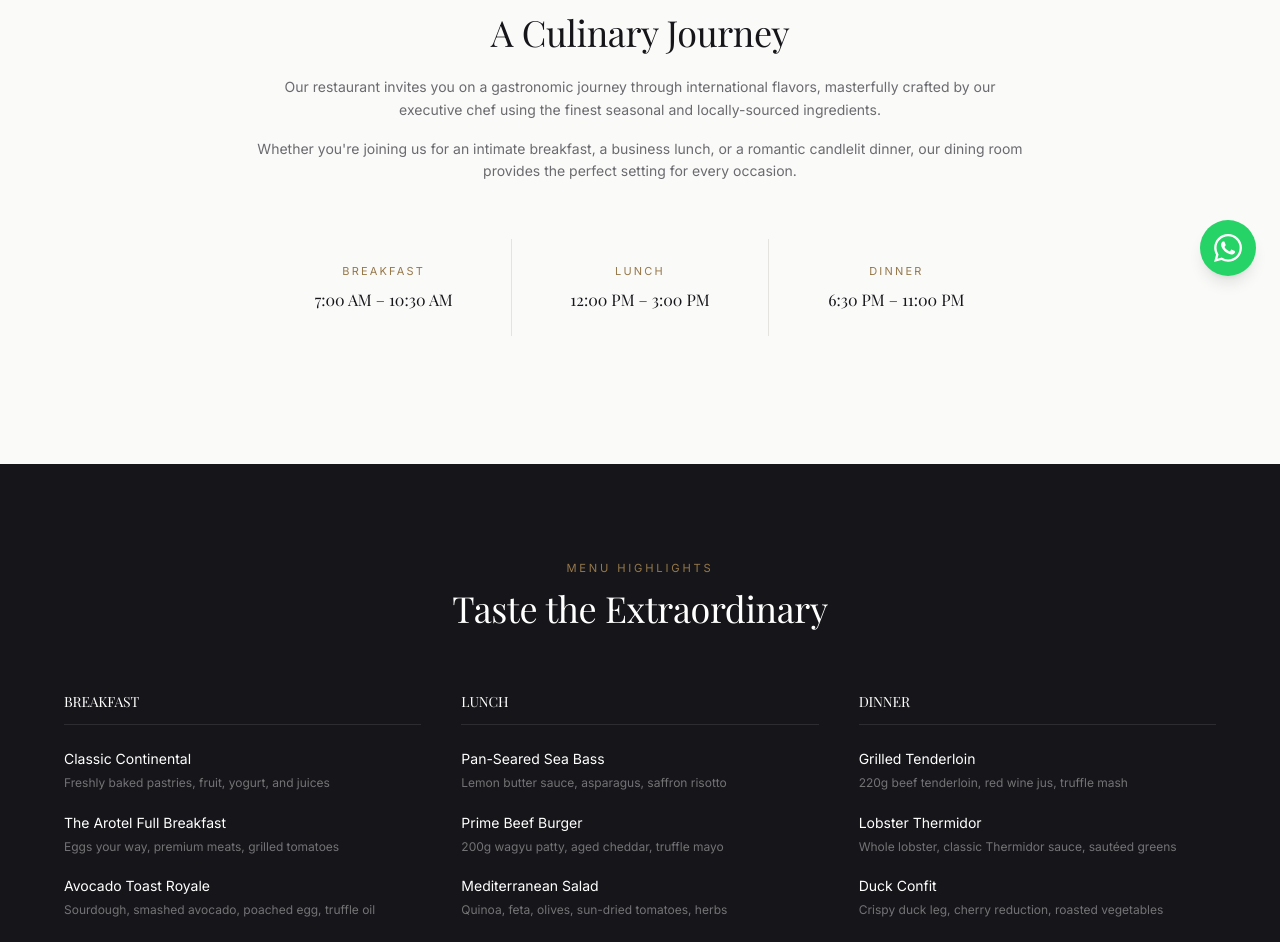
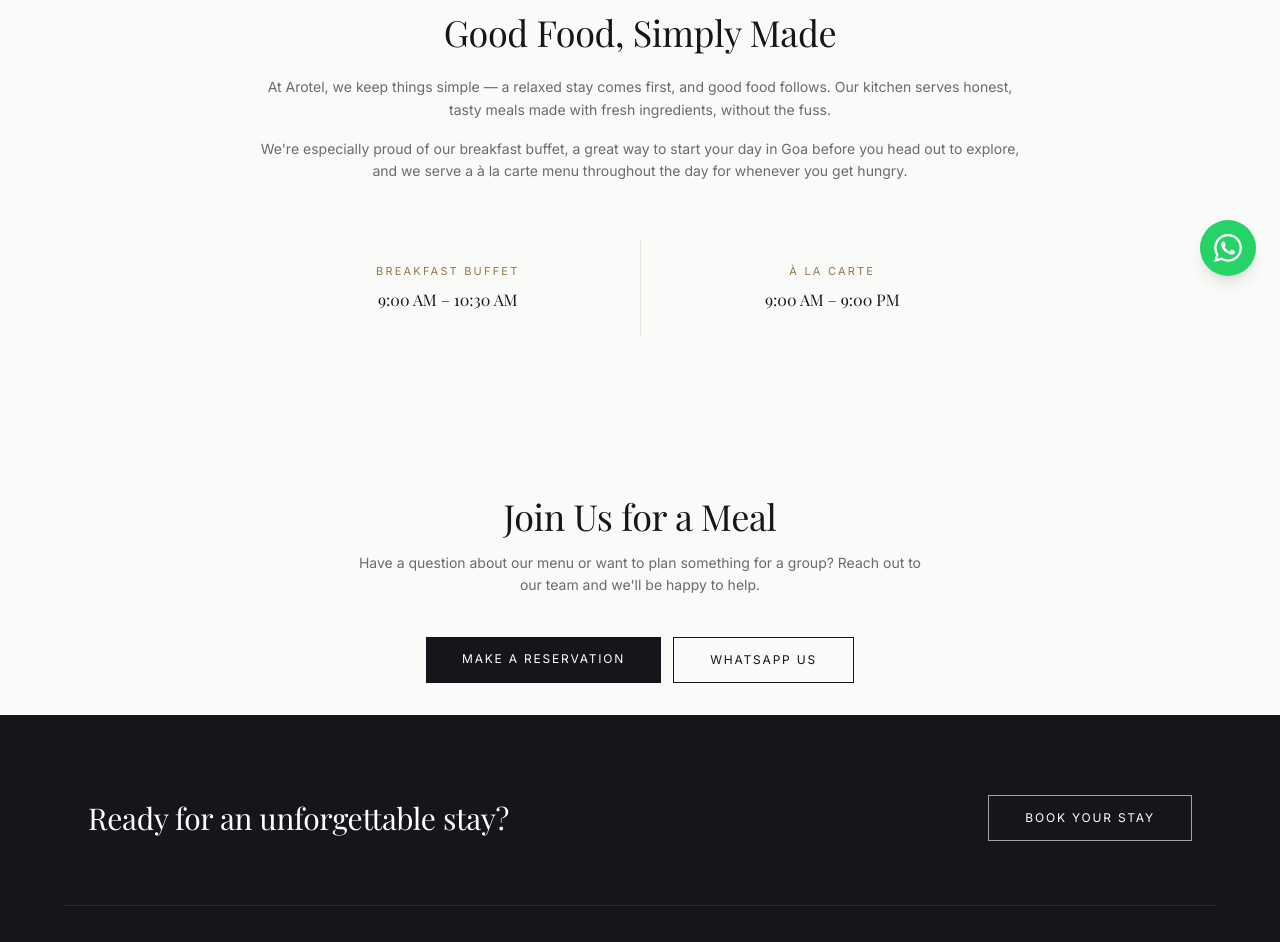
Before and after one commit to heis-en-berg/arotel, a Next.js app in the folder arotel-website/: page /restaurant in a window 1280 px wide. Shown: the part 500-1442 px from the top of the page. Built offline with nearby package versions, Linux system fonts and the light colour scheme; a web font is replaced by a local one.

Commit message:
Updated room description

```diff
--- a/arotel-website/src/app/restaurant/page.js
+++ b/arotel-website/src/app/restaurant/page.js
@@ -7,27 +7,6 @@ export const metadata = {
   title: "Restaurant | Arotel",
   description:
     "Dine at Arotel's award-winning restaurant. Fine dining with international and local cuisine by our executive chef.",
-};
-
-const menuHighlights = {
-  Breakfast: [
-    { name: "Classic Continental", desc: "Freshly baked pastries, fruit, yogurt, and juices" },
-    { name: "The Arotel Full Breakfast", desc: "Eggs your way, premium meats, grilled tomatoes" },
-    { name: "Avocado Toast Royale", desc: "Sourdough, smashed avocado, poached egg, truffle oil" },
-    { name: "Açaí Power Bowl", desc: "Organic açaí, granola, seasonal berries, honey" },
-  ],
-  Lunch: [
-    { name: "Pan-Seared Sea Bass", desc: "Lemon butter sauce, asparagus, saffron risotto" },
-    { name: "Prime Beef Burger", desc: "200g wagyu patty, aged cheddar, truffle mayo" },
-    { name: "Mediterranean Salad", desc: "Quinoa, feta, olives, sun-dried tomatoes, herbs" },
-    { name: "Pasta del Giorno", desc: "Chef's daily pasta creation with seasonal ingredients" },
-  ],
-  Dinner: [
-    { name: "Grilled Tenderloin", desc: "220g beef tenderloin, red wine jus, truffle mash" },
-    { name: "Lobster Thermidor", desc: "Whole lobster, classic Thermidor sauce, sautéed greens" },
-    { name: "Duck Confit", desc: "Crispy duck leg, cherry reduction, roasted vegetables" },
-    { name: "Vegetarian Tasting", desc: "A curated 4-course vegetarian experience" },
-  ],
 };
 
 export default function RestaurantPage() {
@@ -47,7 +26,7 @@ export default function RestaurantPage() {
         <div className="absolute inset-0 bg-black/60" />
         <div className="relative z-10 text-center text-white px-6">
           <p className="text-[11px] tracking-[0.35em] uppercase text-white/70 mb-3">
-            Fine Dining
+            Restaurant
           </p>
           <h1
             className="text-4xl md:text-5xl font-normal"
@@ -66,25 +45,25 @@ export default function RestaurantPage() {
               className="text-3xl md:text-4xl font-normal text-[#16161A] mb-6"
               style={{ fontFamily: "var(--font-playfair)" }}
             >
-              A Culinary Journey
+              Good Food, Simply Made
             </h2>
             <p className="text-[#6B6B6F] leading-relaxed text-sm mb-4">
-              Our restaurant invites you on a gastronomic journey through
-              international flavors, masterfully crafted by our executive chef
-              using the finest seasonal and locally-sourced ingredients.
+              At Arotel, we keep things simple — a relaxed stay comes first,
+              and good food follows. Our kitchen serves honest, tasty meals
+              made with fresh ingredients, without the fuss.
             </p>
             <p className="text-[#6B6B6F] leading-relaxed text-sm">
-              Whether you&apos;re joining us for an intimate breakfast, a
-              business lunch, or a romantic candlelit dinner, our dining
-              room provides the perfect setting for every occasion.
+              We&apos;re especially proud of our breakfast buffet, a great way
+              to start your day in Goa before you head out to explore, and we
+              serve a à la carte menu throughout the day for whenever
+              you get hungry.
             </p>
 
             {/* Hours */}
-            <div className="mt-14 grid grid-cols-1 md:grid-cols-3 gap-px bg-[#E5E3DD]">
+            <div className="mt-14 grid grid-cols-1 md:grid-cols-2 gap-px bg-[#E5E3DD]">
               {[
-                { meal: "Breakfast", hours: "7:00 AM – 10:30 AM" },
-                { meal: "Lunch", hours: "12:00 PM – 3:00 PM" },
-                { meal: "Dinner", hours: "6:30 PM – 11:00 PM" },
+                { meal: "Breakfast Buffet", hours: "9:00 AM – 10:30 AM" },
+                { meal: "À La Carte", hours: "9:00 AM – 9:00 PM" },
               ].map((item) => (
                 <div key={item.meal} className="bg-[#FAFAF9] p-6">
                   <p className="text-[11px] text-[#96784A] tracking-[0.2em] uppercase mb-2">
@@ -102,56 +81,18 @@ export default function RestaurantPage() {
           </div>
         </section>
 
-        {/* Menu Highlights */}
-        <section className="py-24 px-6 bg-[#16161A]">
-          <div className="max-w-6xl mx-auto">
-            <div className="text-center mb-16">
-              <p className="label mb-3">Menu Highlights</p>
-              <h2
-                className="text-3xl md:text-4xl font-normal text-white"
-                style={{ fontFamily: "var(--font-playfair)" }}
-              >
-                Taste the Extraordinary
-              </h2>
-            </div>
-
-            <div className="grid grid-cols-1 md:grid-cols-3 gap-10">
-              {Object.entries(menuHighlights).map(([course, items]) => (
-                <div key={course}>
-                  <h3 className="text-white text-sm tracking-[0.15em] uppercase mb-6 pb-3 border-b border-white/10">
-                    {course}
-                  </h3>
-                  <div className="space-y-5">
-                    {items.map((item) => (
-                      <div key={item.name}>
-                        <p className="text-white text-sm mb-1">
-                          {item.name}
-                        </p>
-                        <p className="text-white/40 text-xs leading-relaxed">
-                          {item.desc}
-                        </p>
-                      </div>
-                    ))}
-                  </div>
-                </div>
-              ))}
-            </div>
-          </div>
-        </section>
-
         {/* Reservation CTA */}
-        <section className="py-24 md:py-32 px-6 text-center">
+        <section className="py-24 md:py-8 px-6 text-center">
           <div className="max-w-xl mx-auto">
             <h2
               className="text-3xl md:text-4xl font-normal text-[#16161A] mb-4"
               style={{ fontFamily: "var(--font-playfair)" }}
             >
-              Reserve Your Table
+              Join Us for a Meal
             </h2>
             <p className="text-[#6B6B6F] mb-10 leading-relaxed text-sm">
-              For dinner reservations or private dining events, please contact
-              our restaurant team. We recommend booking in advance to guarantee
-              your preferred time.
+              Have a question about our menu or want to plan something for a
+              group? Reach out to our team and we&apos;ll be happy to help.
             </p>
             <div className="flex flex-col sm:flex-row gap-3 justify-center">
               <Link
--- a/arotel-website/src/app/rooms/page.js
+++ b/arotel-website/src/app/rooms/page.js
@@ -15,7 +15,7 @@ const rooms = [
     id: "presidential-suite",
     name: "Presidential Suite",
     description:
-      "The pinnacle of luxury living at Arotel. Our Presidential Suite is a private sanctuary spanning an entire floor, with a private terrace, personal butler, and exclusive access to all premium hotel services.",
+      "A comfortable and spacious suite for guests who prefer a little more room.",
     image: "/images/property/presidential-suite-bedroom-4.jpg",
     images: [
       "/images/property/presidential-suite-bedroom-4.jpg",
@@ -30,14 +30,7 @@ const rooms = [
       "/images/property/presidential-suite-amenities.jpg",
     ],
     features: [
-      "Master Bedroom",
-      "Private Terrace",
-      "Pool Access",
-      "24h Butler",
-      "Dining Room",
-      "Kitchen",
-      "Home Theater",
-      "Luxury Amenities",
+      "Spacious Bedroom", "Private Bathroom", "Pool Access", "TV", "AC", "Kettle for Tea/Coffee", "Fridge", "24h Butler",
     ],
     size: "45 m²",
     maxGuests: 3,
@@ -46,7 +39,7 @@ const rooms = [
     id: "two-bedroom-suite-pool-balcony",
     name: "Two Bedroom Suite with Pool Facing Balcony",
     description:
-      "Our Two Bedroom Suite offers generous space for families or groups, with a separate living area and a private balcony overlooking the pool. Premium furnishings and panoramic views make this suite a relaxing retreat.",
+      "Comfortably designed for families, featuring a private bedroom, living space, and pool-facing balcony.",
     image:
       "https://images.unsplash.com/photo-1590490360182-c33d57733427?w=1200&q=80",
     images: [
@@ -66,14 +59,7 @@ const rooms = [
       "/images/property/two-bedroom-suite-amenities.jpg",
     ],
     features: [
-      "Two Bedrooms",
-      "Pool-Facing Balcony",
-      "Living Room",
-      "Butler Service",
-      "Espresso Machine",
-      "Panoramic Pool View",
-      "Walk-in Closet",
-      "Priority Reservations",
+      "One Spacios Bedroom", "Second Bed in Living Room", "Pool-Facing Balcony", "Living Room", "Private Bathroom", "Pool Access", "TV", "AC", "Kettle for Tea/Coffee", "Fridge", "24h Butler", "Wardrobe",
     ],
     size: "85 m²",
     maxGuests: 5,
@@ -82,7 +68,7 @@ const rooms = [
     id: "two-bedroom-apartment-pool-balcony",
     name: "Two Bedroom Apartment with Pool Facing Balcony",
     description:
-      "A self-contained apartment-style residence featuring two bedrooms, a full kitchen, and a private pool-facing balcony. Perfect for extended stays and families who want the comforts of home with hotel-grade service.",
+      "A spacious two-bedroom apartment with a kitchenette and pool-facing balcony, ideal for families and extended stays.",
     image:
       "https://images.unsplash.com/photo-1611892440504-42a792e24d32?w=1200&q=80",
     images: [
@@ -101,14 +87,7 @@ const rooms = [
       "/images/property/two-bedroom-apartment-amenities.jpg",
     ],
     features: [
-      "Two Bedrooms",
-      "Full Kitchen",
-      "Pool-Facing Balcony",
-      "Dining Area",
-      "Washer/Dryer",
-      "Free WiFi",
-      "Living Room",
-      "Large Bathroom",
+      "Two Spacious Bedrooms", "Two Private Bathrooms", "Kitchenette", "Pool-Facing Balcony", "Living Room", "Sofa Cum Bed", "Pool Access", "TV", "AC", "Kettle for Tea/Coffee", "Fridge", "24h Butler", "Wardrobe", "Dining Area",
     ],
     size: "110 m²",
     maxGuests: 6,
--- a/arotel-website/src/components/RoomCards.js
+++ b/arotel-website/src/components/RoomCards.js
@@ -6,7 +6,7 @@ const rooms = [
     slug: "presidential-suite",
     name: "Presidential Suite",
     description:
-      "The pinnacle of luxury living — a private sanctuary with exclusive amenities and personalized service.",
+      "A comfortable and spacious suite for guests who prefer a little more room.",
     image: "/images/property/presidential-suite-bedroom-4.jpg",
     features: ["Spacious Bedroom", "Private Bathroom", "Pool Access", "TV", "AC", "Kettle for Tea/Coffee", "Fridge", "24h Butler"],
     size: "45 m²",
@@ -16,7 +16,7 @@ const rooms = [
     slug: "two-bedroom-suite-pool-balcony",
     name: "Two Bedroom Suite with Pool Facing Balcony",
     description:
-      "Spacious two-bedroom suite with a private balcony overlooking the pool, a separate living area, and premium amenities for family or group stays.",
+      "Comfortably designed for families, featuring a private bedroom, living space, and pool-facing balcony.",
     image: "/images/property/two-bedroom-suite-bedroom-1.jpg",
     features: ["One Spacios Bedroom", "Second Bed in Living Room", "Pool-Facing Balcony", "Living Room", "Private Bathroom", "Pool Access", "TV", "AC", "Kettle for Tea/Coffee", "Fridge", "24h Butler", "Wardrobe"],
     size: "85 m²",
@@ -26,7 +26,7 @@ const rooms = [
     slug: "two-bedroom-apartment-pool-balcony",
     name: "Two Bedroom Apartment with Pool Facing Balcony",
     description:
-      "Self-contained apartment-style residence with two bedrooms, a full kitchen, and a private pool-facing balcony — ideal for extended stays.",
+      "A spacious two-bedroom apartment with a kitchenette and pool-facing balcony, ideal for families and extended stays.",
     image: "/images/property/two-bedroom-apartment-bedroom-1.jpg",
     features: ["Two Spacious Bedrooms", "Two Private Bathrooms", "Kitchenette", "Pool-Facing Balcony", "Living Room", "Sofa Cum Bed", "Pool Access", "TV", "AC", "Kettle for Tea/Coffee", "Fridge", "24h Butler", "Wardrobe", "Dining Area"],
     size: "110 m²",
```
